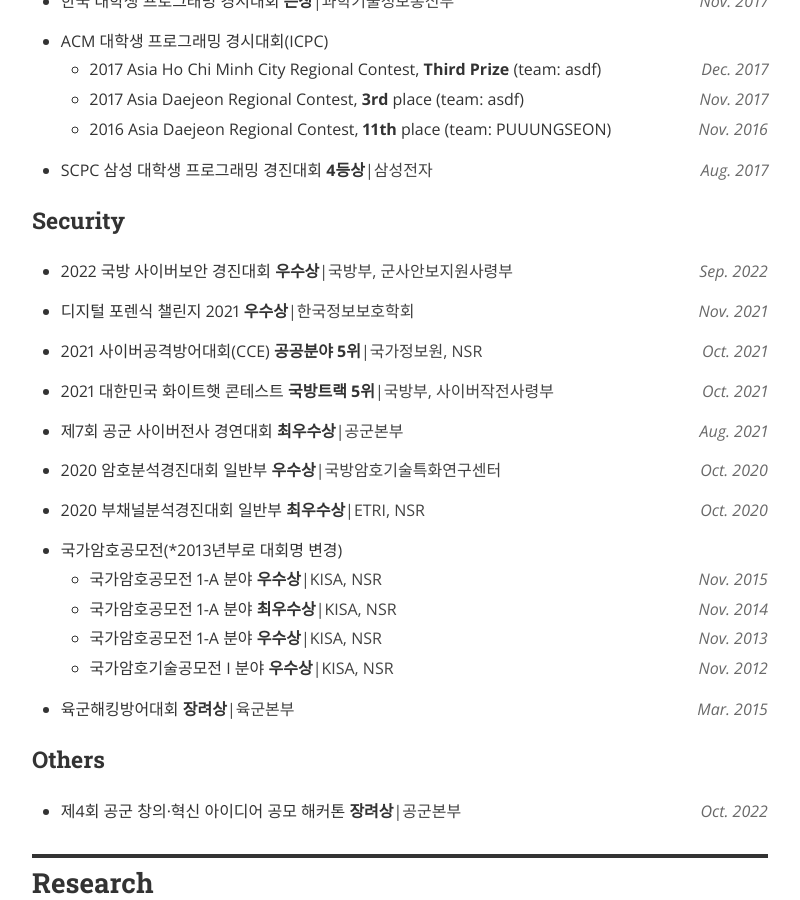
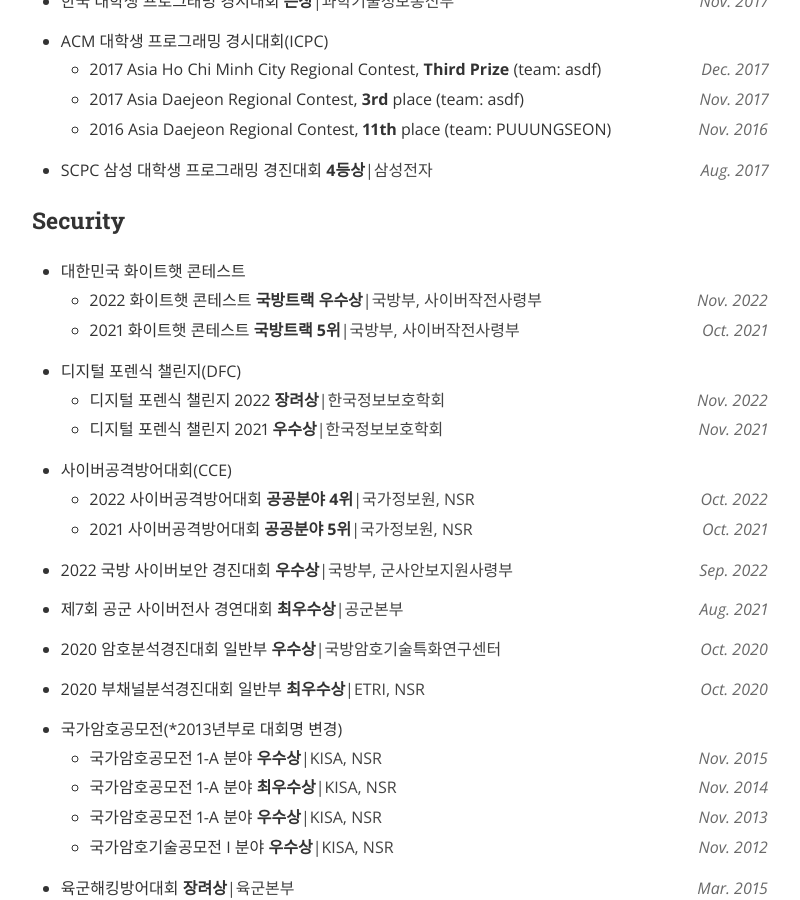
Before and after one commit to nyan101/nyan101.github.io, a Jekyll site: the page built from about.html, in a window 1280 px wide and 900 px high, scrolled down 1801 px. Shown: the whole window, without its empty margins (240-1040 px from the left). Built offline with Jekyll 4.4.1, drawn with Linux system fonts in a browser that asks for light colours; nearby versions of some CDN libraries; a style sheet for code colours, icons or effects is not loaded.

Commit message:
화이트햇, DFC 수상이력 추가

```diff
--- a/about.html
+++ b/about.html
@@ -216,39 +216,66 @@
 
 <h3>Security</h3>
 <ul class="resume-list">
+<li class="resume-item"> <div>대한민국 화이트햇 콘테스트</div>
+  <ul>
+    <li><div class="resume-row">
+      <div class="resume-desc">2022 화이트햇 콘테스트 <strong>국방트랙 우수상</strong></div>
+      <div class="resume-appendix">
+        <div class="resume-organization">|국방부, 사이버작전사령부</div>
+        <div class="resume-date">Nov. 2022</div>
+      </div>
+    </div></li>
+    <li><div class="resume-row">
+      <div class="resume-desc">2021 화이트햇 콘테스트 <strong>국방트랙 5위</strong></div>
+      <div class="resume-appendix">
+        <div class="resume-organization">|국방부, 사이버작전사령부</div>
+        <div class="resume-date">Oct. 2021</div>
+      </div>
+    </div></li>
+  </ul>
+</li>
+  <li class="resume-item"> <div>디지털 포렌식 챌린지(DFC)</div>
+    <ul>
+      <li><div class="resume-row">
+        <div class="resume-desc">디지털 포렌식 챌린지 2022 <strong>장려상</strong></div>
+        <div class="resume-appendix">
+          <div class="resume-organization">|한국정보보호학회</div>
+          <div class="resume-date">Nov. 2022</div>
+        </div>
+      </div></li>
+      <li><div class="resume-row">
+        <div class="resume-desc">디지털 포렌식 챌린지 2021 <strong>우수상</strong></div>
+        <div class="resume-appendix">
+          <div class="resume-organization">|한국정보보호학회</div>
+          <div class="resume-date">Nov. 2021</div>
+        </div>
+      </div></li>
+    </ul>
+  </li>
+  <li class="resume-item"> <div>사이버공격방어대회(CCE)</div>
+    <ul>
+      <li><div class="resume-row">
+        <div class="resume-desc">2022 사이버공격방어대회 <strong>공공분야 4위</strong></div>
+        <div class="resume-appendix">
+          <div class="resume-organization">|국가정보원, NSR</div>
+          <div class="resume-date">Oct. 2022</div>
+        </div>
+      </div></li>
+      <li><div class="resume-row">
+        <div class="resume-desc">2021 사이버공격방어대회 <strong>공공분야 5위</strong></div>
+        <div class="resume-appendix">
+          <div class="resume-organization">|국가정보원, NSR</div>
+          <div class="resume-date">Oct. 2021</div>
+        </div>
+      </div></li>
+    </ul>
+  </li>
   <li class="resume-item">
   <div class="resume-row">
       <div class="resume-desc">2022 국방 사이버보안 경진대회 <strong>우수상</strong></div>
       <div class="resume-appendix">
         <div class="resume-organization">|국방부, 군사안보지원사령부</div>
         <div class="resume-date">Sep. 2022</div>
-    </div>
-  </div>
-</li>
-<li class="resume-item">
-<div class="resume-row">
-  <div class="resume-desc">디지털 포렌식 챌린지 2021 <strong>우수상</strong></div>
-  <div class="resume-appendix">
-    <div class="resume-organization">|한국정보보호학회</div>
-    <div class="resume-date">Nov. 2021</div>
-  </div>
-</div>
-</li>
-<li class="resume-item">
-  <div class="resume-row">
-    <div class="resume-desc">2021 사이버공격방어대회(CCE) <strong>공공분야 5위</strong></div>
-    <div class="resume-appendix">
-      <div class="resume-organization">|국가정보원, NSR</div>
-      <div class="resume-date">Oct. 2021</div>
-    </div>
-  </div>
-</li>
-<li class="resume-item">
-  <div class="resume-row">
-    <div class="resume-desc">2021 대한민국 화이트햇 콘테스트 <strong>국방트랙 5위</strong></div>
-    <div class="resume-appendix">
-      <div class="resume-organization">|국방부, 사이버작전사령부</div>
-      <div class="resume-date">Oct. 2021</div>
       </div>
   </div>
   </li>
```
Lines whose indentation alone changed are shown as unchanged.
